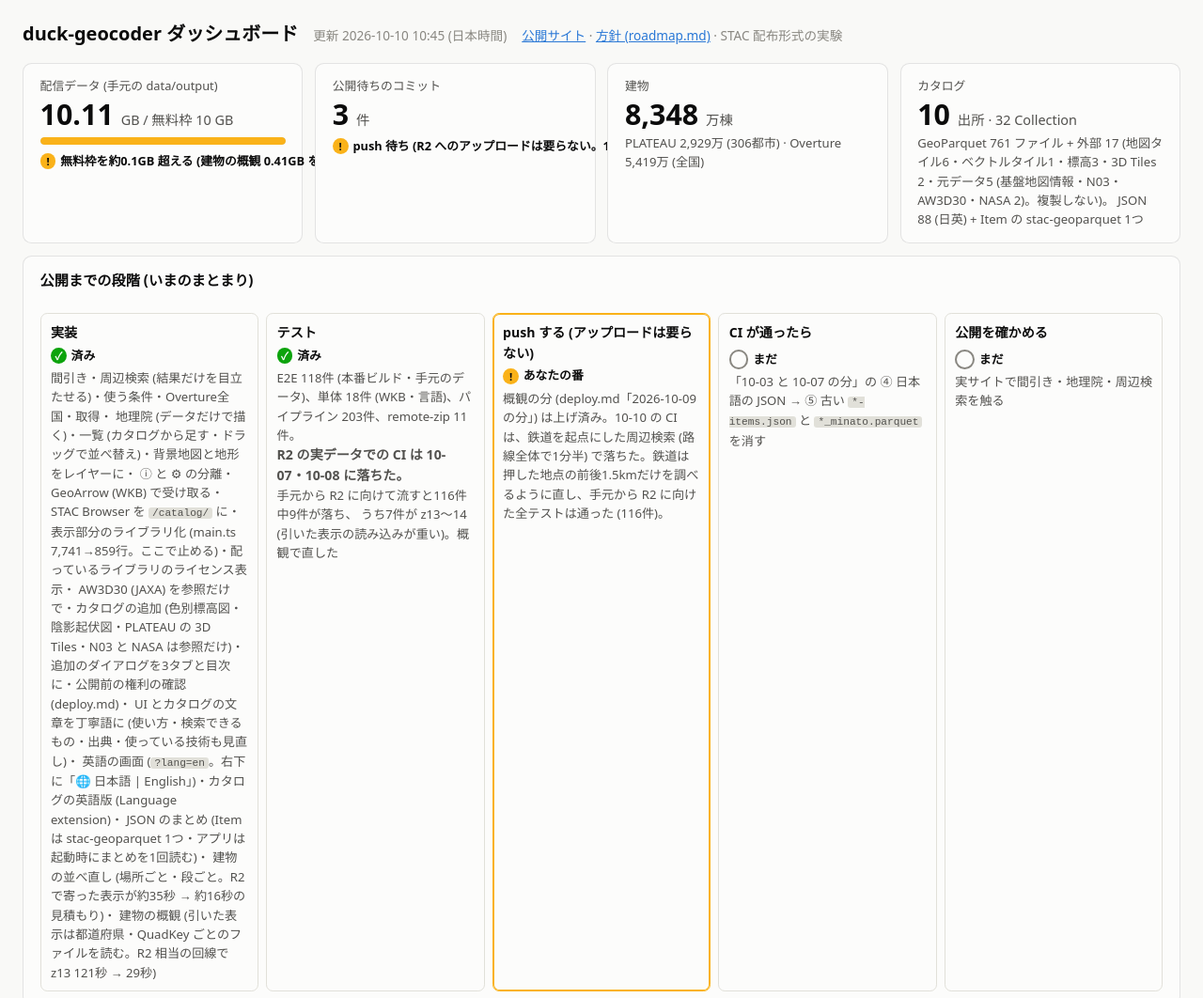
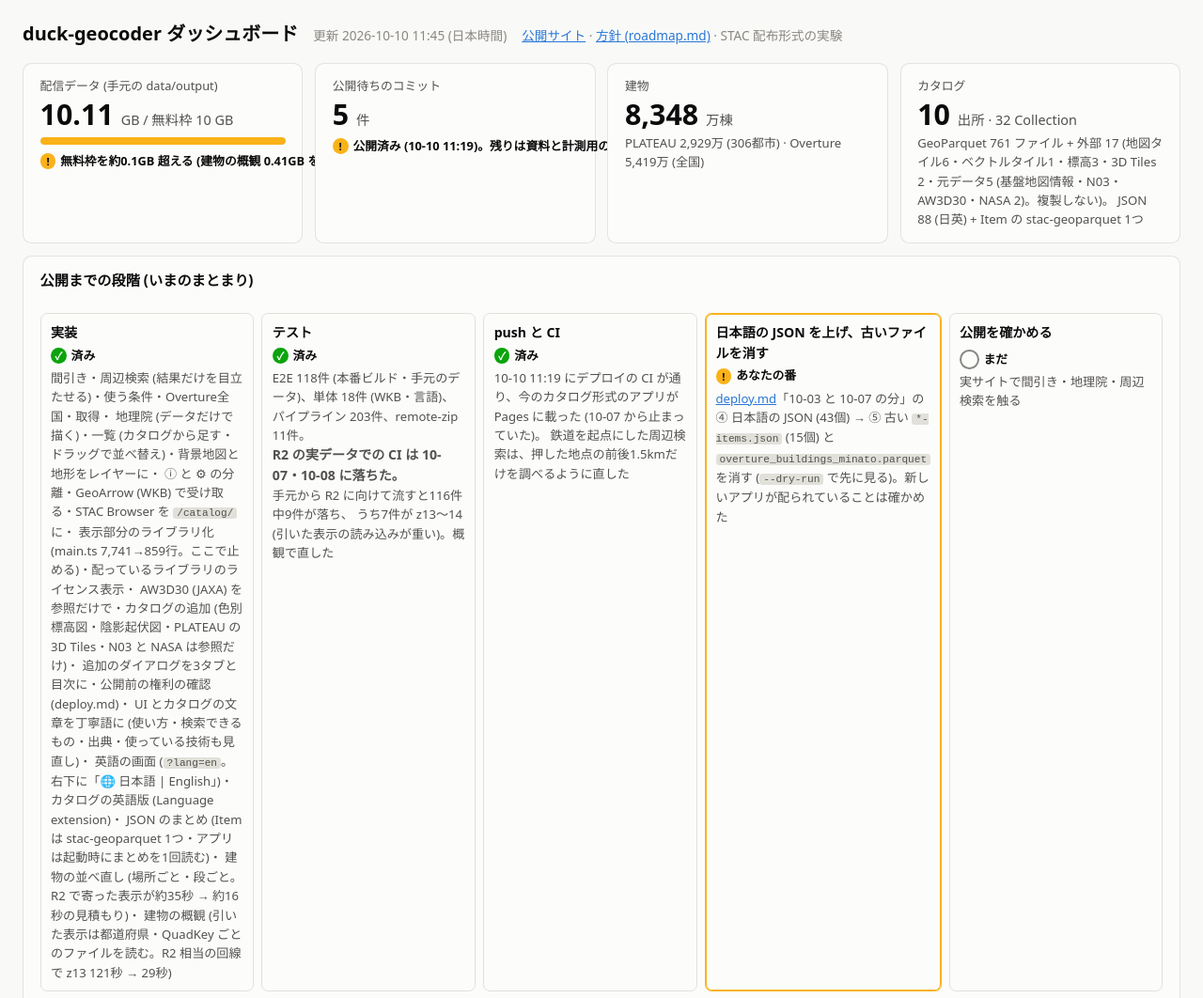
Before and after one commit to Strorkis/duck-geocoder, a plain HTML site: page docs/board.html in a window 1280 px wide. Shown: the top 1062 px of the page at 94% size. Drawn offline with Linux system fonts and the light colour scheme.

Commit message:
docs: ファイルの分け方を測った結果を記録し、ボードを公開済みに更新する
- フッターは行グループ1つにつき約1.7KB。元のファイルは都市ごとのままがよい (全国1つはフッター18MBで遅い)。
  概観は全国1つにしても損はほぼない (作り直すかはタイルの試作のあとで決める)
- 10-10 11:19 にデプロイの CI が通った。残りは日本語の JSON と古いファイルの削除 (利用者の番)

Co-Authored-By: Claude Opus 5.5 <noreply@anthropic.com>

```diff
--- a/docs/board.html
+++ b/docs/board.html
@@ -313,7 +313,7 @@
   <body>
     <header>
       <h1>duck-geocoder ダッシュボード</h1>
-      <span class="meta">更新 2026-10-10 10:45 (日本時間)</span>
+      <span class="meta">更新 2026-10-10 11:45 (日本時間)</span>
       <span class="meta">
         <a href="https://strorkis.github.io/duck-geocoder/">公開サイト</a> ·
         <a href="roadmap.md">方針 (roadmap.md)</a> · STAC 配布形式の実験
@@ -332,8 +332,8 @@
       </div>
       <div class="card kpi">
         <div class="label">公開待ちのコミット</div>
-        <div class="value">3 <small>件</small></div>
-        <span class="status you">push 待ち (R2 へのアップロードは要らない。10-10 の CI は周辺検索で落ちた)</span>
+        <div class="value">5 <small>件</small></div>
+        <span class="status you">公開済み (10-10 11:19)。残りは資料と計測用の道具 (アプリの動きは変わらない)</span>
       </div>
       <div class="card kpi">
         <div class="label">建物</div>
@@ -378,15 +378,19 @@
             うち7件が z13〜14 (引いた表示の読み込みが重い)。概観で直した
           </span>
         </li>
-        <li class="current">
-          <b>push する (アップロードは要らない)</b><span class="status you">あなたの番</span>
+        <li>
+          <b>push と CI</b><span class="status done">済み</span>
           <span class="sub">
-            概観の分 (deploy.md「2026-10-09 の分」) は上げ済み。10-10 の CI は、鉄道を起点にした周辺検索 (路線全体で1分半) で落ちた。鉄道は押した地点の前後1.5kmだけを調べるように直し、手元から R2 に向けた全テストは通った (116件)。
+            10-10 11:19 にデプロイの CI が通り、今のカタログ形式のアプリが Pages に載った (10-07 から止まっていた)。
+            鉄道を起点にした周辺検索は、押した地点の前後1.5kmだけを調べるように直した
           </span>
         </li>
-        <li>
-          <b>CI が通ったら</b><span class="status todo">まだ</span>
-          <span class="sub">「10-03 と 10-07 の分」の ④ 日本語の JSON → ⑤ 古い <code>*-items.json</code> と <code>*_minato.parquet</code> を消す</span>
+        <li class="current">
+          <b>日本語の JSON を上げ、古いファイルを消す</b><span class="status you">あなたの番</span>
+          <span class="sub">
+            <a href="deploy.md">deploy.md</a>「10-03 と 10-07 の分」の ④ 日本語の JSON (43個) → ⑤ 古い <code>*-items.json</code> (15個) と
+            <code>overture_buildings_minato.parquet</code> を消す (<code>--dry-run</code> で先に見る)。新しいアプリが配られていることは確かめた
+          </span>
         </li>
         <li>
           <b>公開を確かめる</b><span class="status todo">まだ</span>
```
Also changed, not shown: docs/geoparquet-layout.md (+34 -3 lines).
